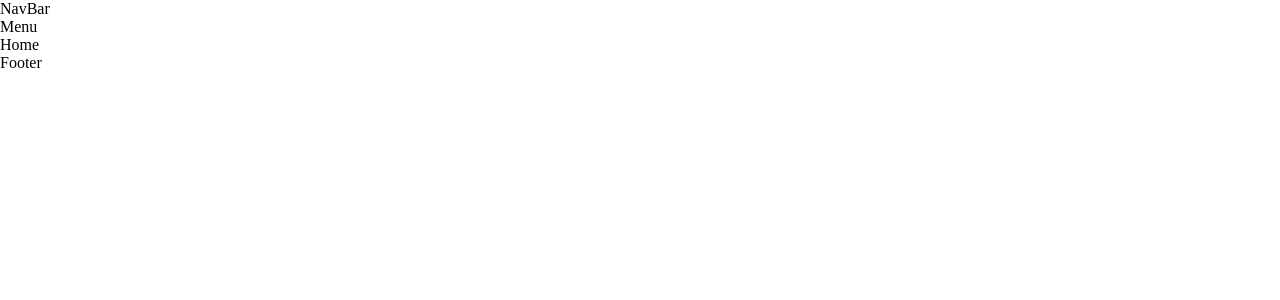
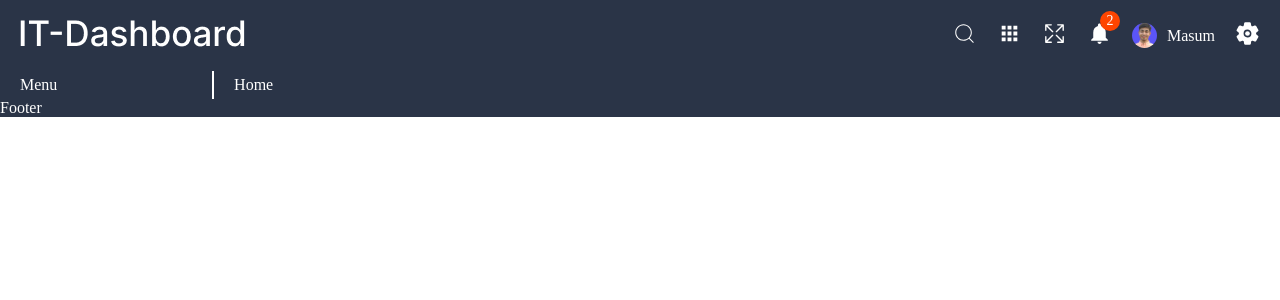
Before and after one commit to w3modabbir/dashboard-react, a React (Vite) app: page / in a window 1280 px wide. Shown: the top 300 px of the page. Built offline with nearby package versions, Linux system fonts and the light colour scheme.

Commit message:
navbar part done

```diff
--- a/sass/common/_common.scss
+++ b/sass/common/common.scss
@@ -1,3 +1,5 @@
+// google fonts
+@import url('https://fonts.googleapis.com/css2?family=Inter:wght@100..900&family=Montserrat:ital,wght@0,100..900;1,100..900&display=swap');
 // === Common Design Start
 * {
     margin: 0;
--- /dev/null
+++ b/sass/common/variables.scss
@@ -0,0 +1,13 @@
+// bg colors
+$mainbg: #2a3447;
+$sendarybg: #384256;
+$primaribg: #222b3c;
+
+// colors
+$primarycolor: #fff;
+$peracolor: #ddd;
+$sendarycolor : #2a3447;
+
+// google fonts
+ $inter:"'Inter', sans-serif";
+ $montserrat:"'Montserrat', sans-serif";
--- /dev/null
+++ b/src/componants/Image.jsx
@@ -0,0 +1,9 @@
+import React from 'react'
+
+const Image = ({source, alt}) => {
+  return (
+    <img src={source} alt={alt} />
+  )
+}
+
+export default Image
--- a/src/componants/layOut/LayOut.jsx
+++ b/src/componants/layOut/LayOut.jsx
@@ -1,16 +1,16 @@
 import React from 'react'
 import NavBar from '../sidebar/navbar/NavBar'
 import Footer from '../sidebar/footer/Footer'
-
 import { Outlet } from 'react-router-dom'
 import Menu from '../sidebar/menu/Menu'
+import './layout.scss'
 
 const LayOut = () => {
   return (
    <>
        <div className='main'>
             <NavBar/>
-            <div className="contaier">
+            <div className="contant">
                 <div className="manucontainer">
                     <Menu/>
                 </div>
--- /dev/null
+++ b/src/componants/layOut/layout.scss
@@ -0,0 +1,20 @@
+@import "../../../sass/common/common.scss";
+@import "../../../sass/common/variables.scss";
+
+.main{
+    background-color: $mainbg;
+    color: $primarycolor;
+    font-family: $inter;
+    .contant{
+        display: flex;
+        .manucontainer{
+            width: 250px;
+            padding: 5px 20px;
+            border-right: 2px solid #fff;
+        }
+        .contentcontainer{
+            width: 100%;
+            padding: 5px 20px;
+        }
+    }
+}
--- a/src/componants/sidebar/navbar/NavBar.jsx
+++ b/src/componants/sidebar/navbar/NavBar.jsx
@@ -1,8 +1,44 @@
 import React from 'react'
+import './navbar.scss'
+import LogoImg from '../../../assets/images/logo.png'
+import Image from '../../Image'
+import { CiSearch } from "react-icons/ci";
+import { IoMdApps } from "react-icons/io";
+import { IoIosExpand } from "react-icons/io";
+import { MdNotifications } from "react-icons/md";
+import { FaRegUserCircle } from "react-icons/fa";
+import { IoSettings } from "react-icons/io5";
+import UserImg from '../../../assets/images/user.jpg'
 
 const NavBar = () => {
   return (
-    <div>NavBar</div>
+    <div className='navbar_main'>
+      <div className="navbar_logo">
+        <Image source={LogoImg} alt="Not Found"/>
+      </div>
+      <div className="navbar_icons">
+        <div>
+          <CiSearch />
+        </div>
+        <div>
+          <IoMdApps />
+        </div>
+        <div>
+          <IoIosExpand />
+        </div>
+        <div className='notification'>
+          <MdNotifications />
+          <span>2</span>
+        </div>
+        <div className="user">
+          <Image source={UserImg} alt="not found"/>
+          <span>Masum</span>
+        </div>
+        <div>
+          <IoSettings />
+        </div>
+      </div>
+    </div>
   )
 }
 
--- /dev/null
+++ b/src/componants/sidebar/navbar/navbar.scss
@@ -0,0 +1,64 @@
+@import "../../../../sass/common/common.scss";
+@import "../../../../sass/common/variables.scss";
+
+// navbar part start here
+.navbar_main{
+    width: 100%;
+    padding: 20px;
+    display: flex;
+    align-items: center;
+    justify-content: space-between;
+    .navbar_icons{
+        display: flex;
+        align-items: center;
+        gap: 20px;
+        svg{
+            width: 25px;
+            height: 25px;
+            object-fit: cover;
+        }
+        .notification{
+            position: relative;
+            span{
+                width: 20px;
+                height: 20px;
+                background-color: #FF4500;
+                border-radius: 50%;
+                -webkit-border-radius: 50%;
+                -moz-border-radius: 50%;
+                -ms-border-radius: 50%;
+                -o-border-radius: 50%;
+                color: #fff;
+                position: absolute;
+                top: -10px;
+                right: -8px;
+                display: flex;
+                justify-content: center;
+                align-items: center;
+                font-size: 14px;
+            }
+        }
+        .user{
+            display: flex;
+            align-items: center;
+            gap: 10px;
+            span: {
+                text-transform: capitalize;
+                font-size: 14px;
+                font-weight: 500;
+                font-family: $inter;
+            }
+            img{
+                width: 25px;
+                height: 25px;
+                object-fit: cover;
+                border-radius: 50%;
+                -webkit-border-radius: 50%;
+                -moz-border-radius: 50%;
+                -ms-border-radius: 50%;
+                -o-border-radius: 50%;
+}
+        }
+    }
+}
+// navbar part end here
```
Also changed, not shown: sass/common/_variables.scss (deleted), src/assets/images/logo.png (added), src/assets/images/user.jpg (added), src/componants/layOut/_layout.scss (deleted), src/componants/sidebar/navbar/_navbar.scss (deleted).
